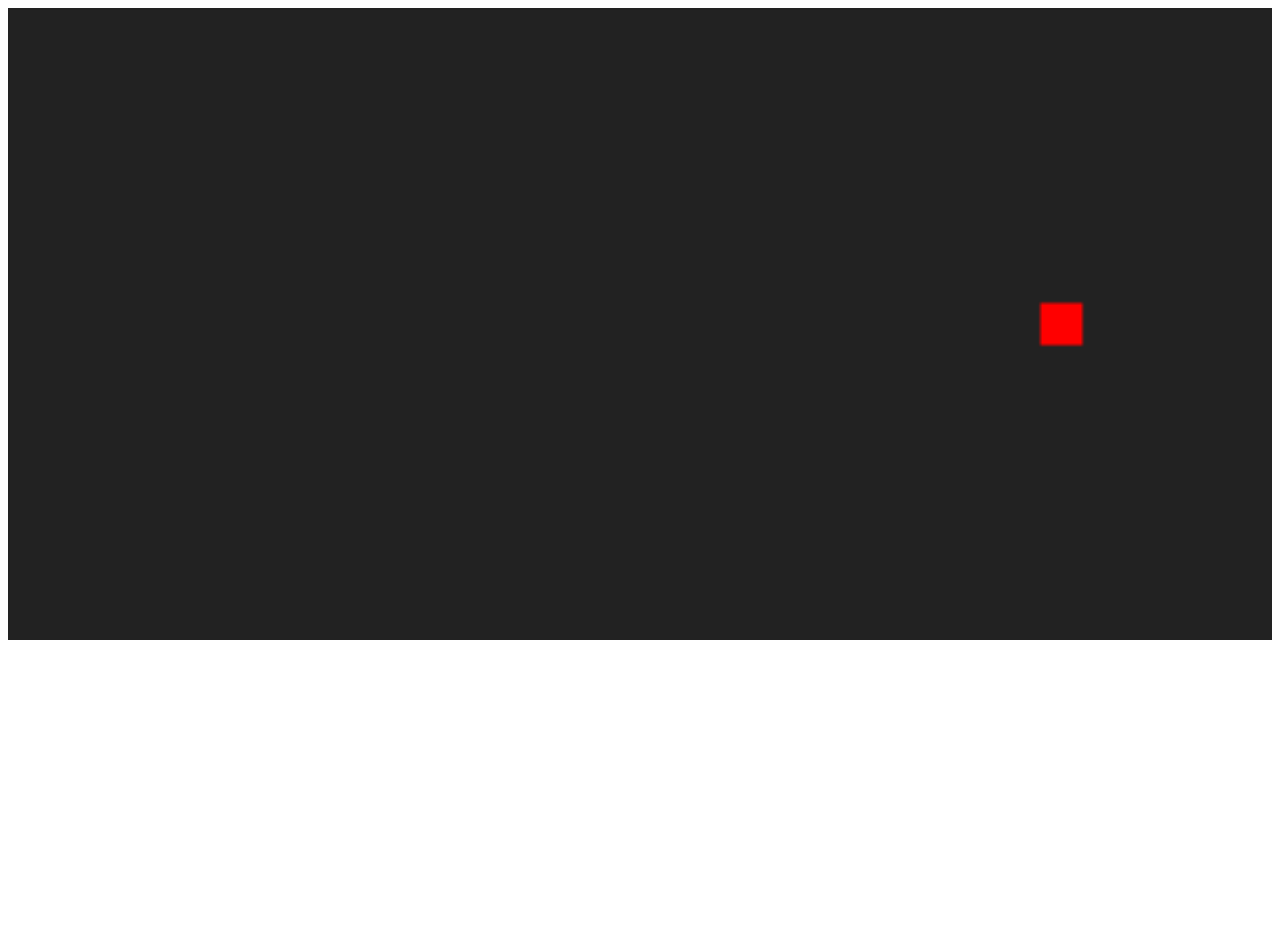
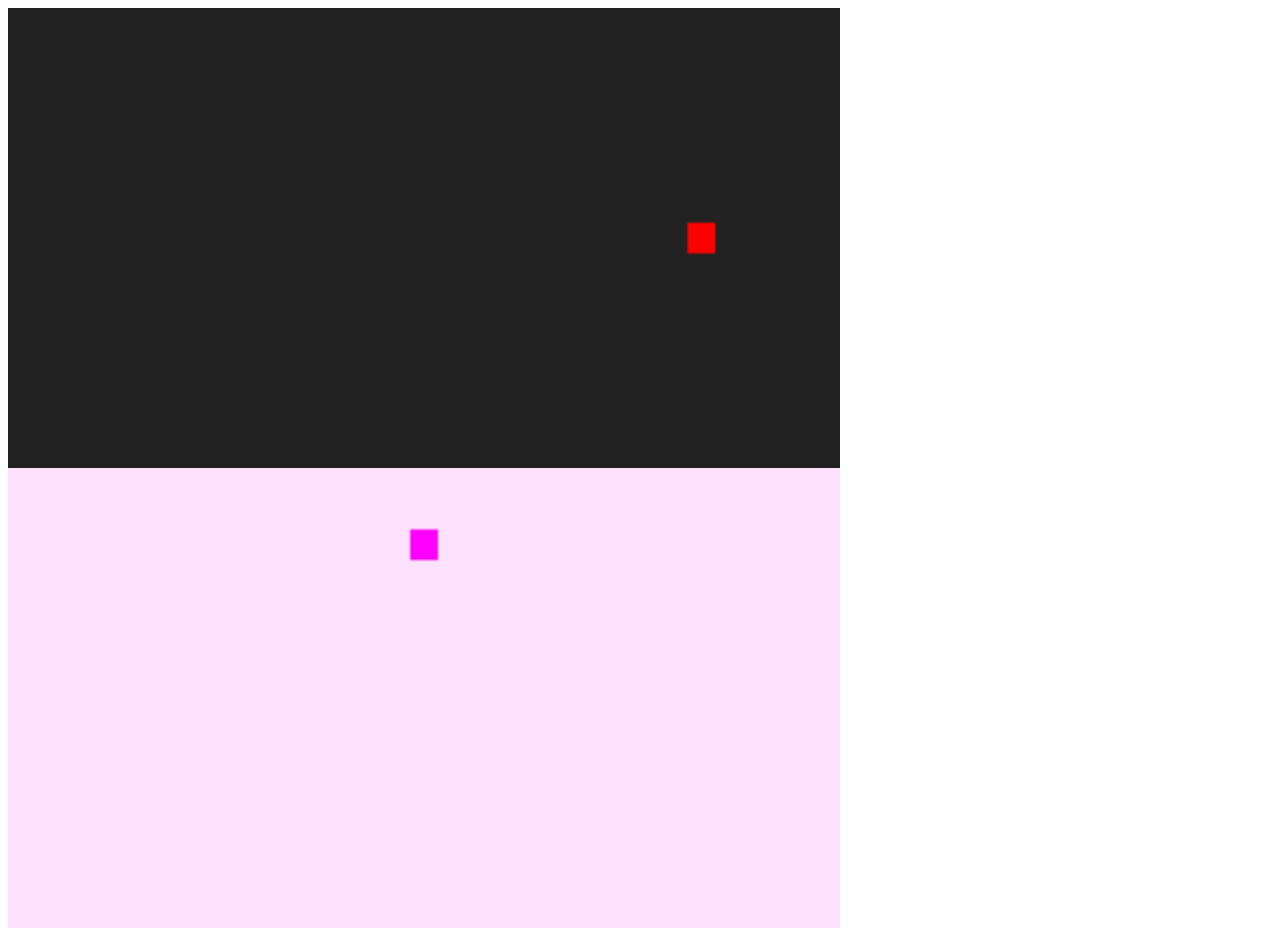
Before and after one commit to kttalley/JS_game-loops, a plain HTML site: page index.html in a window 1280 px wide. Before the commit the page ends 800 px from the top, so only its background shows below. Drawn offline with Linux system fonts and the light colour scheme.

Commit message:
double canvas context test

```diff
--- a/index.html
+++ b/index.html
@@ -9,8 +9,14 @@
     <style>
         canvas {
             background: #222;
-            height:100%;
-            width:100%;
+            height:460px;
+            width:832px;
+            display: block;
+        }
+        #vertCanvas {
+            background: rgba(255,100,255,0.2);
+            height:460px;
+            width: 832px;
             display: block;
         }
     </style>
@@ -18,6 +24,8 @@
 </head>
 <body>
     <canvas id="canvas"></canvas>
+    <canvas id="vertCanvas"></canvas>
     <script type="text/javascript" src='./main.js'></script>
+    <script type="text/javascript" src='./vert.js'></script>
 </body>
 </html>
--- /dev/null
+++ b/vert.js
@@ -0,0 +1,37 @@
+let vCanvas = document.getElementById("vertCanvas");
+let vWidth = vCanvas.width;
+let vHeight = vCanvas.height;
+
+let vCtx = vCanvas.getContext("2d");
+vCtx.fillStyle = "rgba(255,0,255)";
+
+let vState = {
+    x: vWidth / 2,
+    y: vHeight / 2
+}
+
+function vUpdate(vProgress) {
+    vState.y += vProgress;
+
+    if(vState.y > vHeight) {
+        vState.y -= vHeight;
+    }
+}
+
+function vDraw() {
+    vCtx.clearRect(0,0,vWidth, vHeight);
+    vCtx.fillRect(vState.x - 5, vState.y - 5, 10, 10);
+}
+
+function vLoop(timestamp) {
+    var vProgress = timestamp - vLastRender;
+
+    vUpdate(vProgress/5);
+    vDraw();
+
+    vLastRender = timestamp;
+    window.requestAnimationFrame(vLoop);
+}
+
+let vLastRender = 0;
+window.requestAnimationFrame(vLoop);
```
